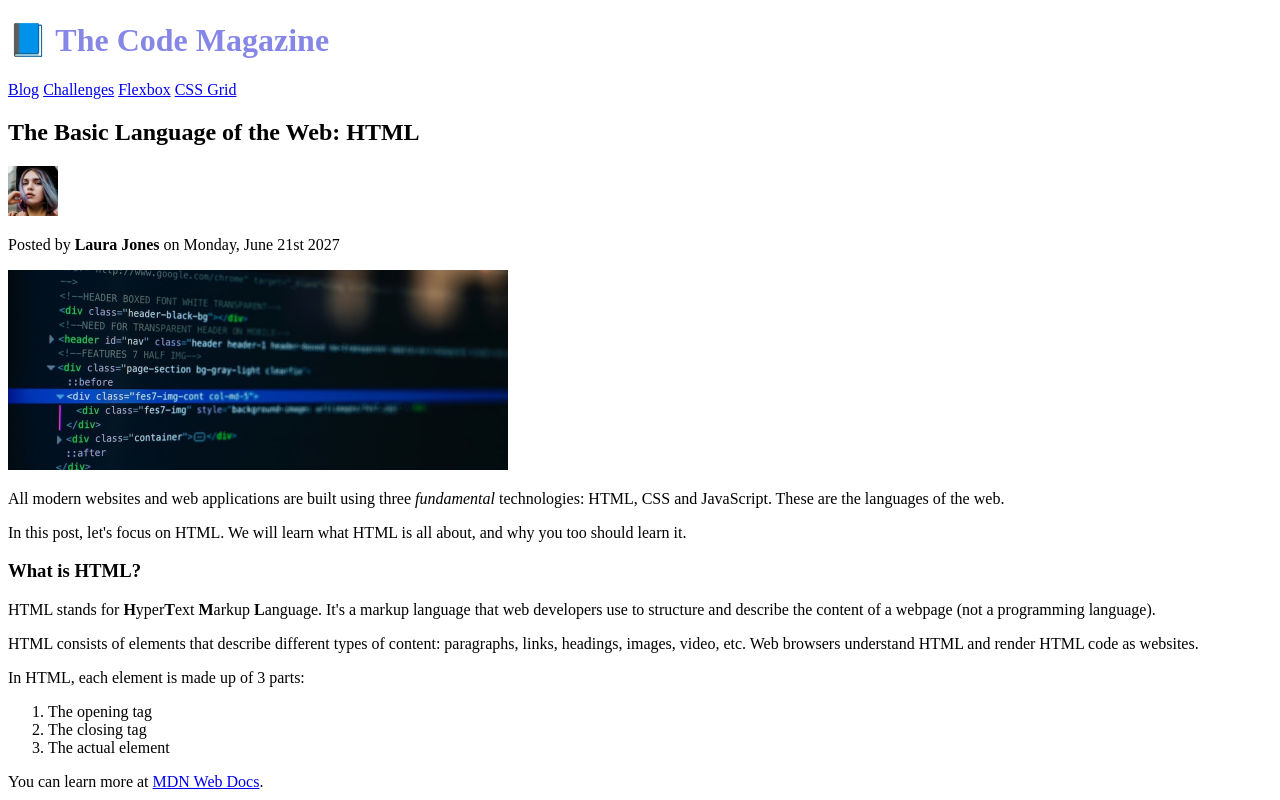
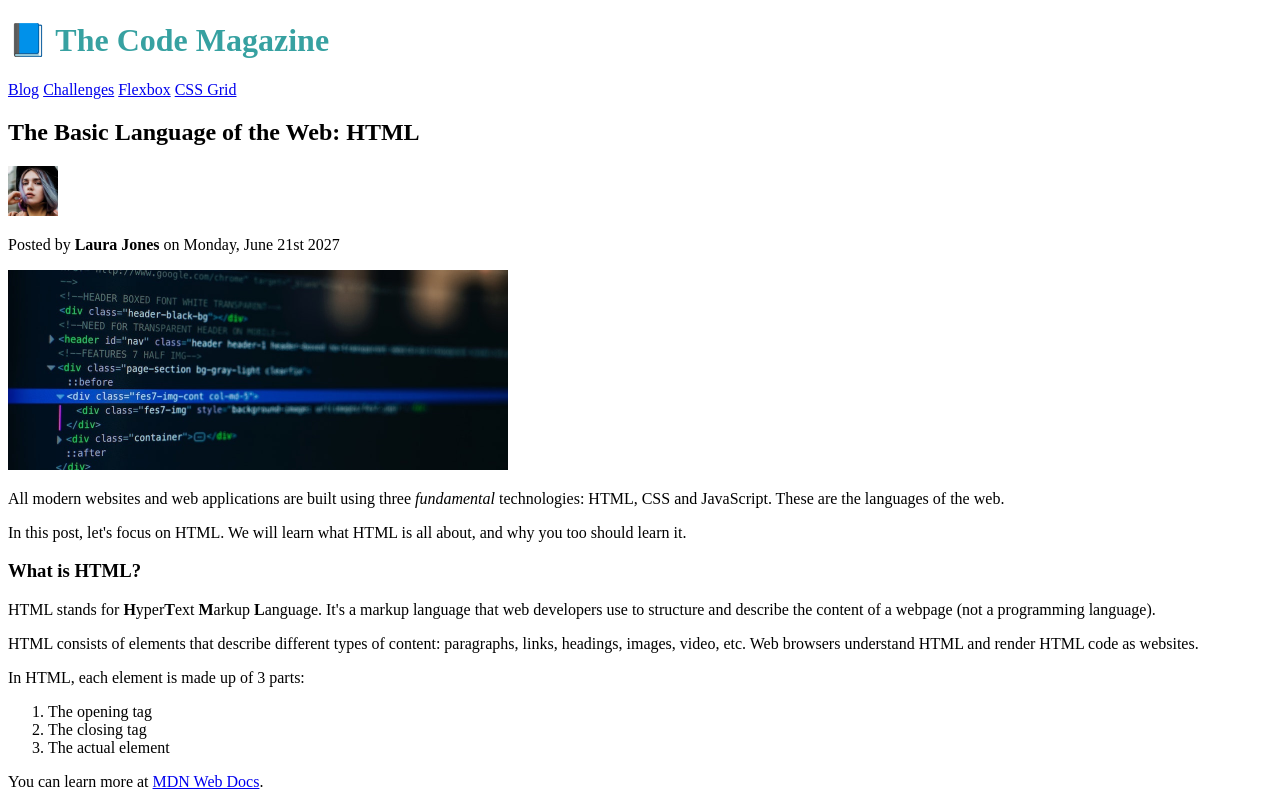
Before and after one commit to twishapatel4/HTML_CSS, a plain HTML site: page 03-CSS-Fundamentals/index.html in a window 1280 px wide. Shown: the top 800 px of the page. Drawn offline with Linux system fonts and the light colour scheme.

Commit message:
Feat: Internal CSS

```diff
--- a/03-CSS-Fundamentals/index.html
+++ b/03-CSS-Fundamentals/index.html
@@ -3,11 +3,16 @@
   <head>
     <meta charset="UTF-8" />
     <title>The Basic Language of the Web: HTML</title>
+    <style>
+      h1 {
+        color: rgb(55, 161, 161);
+      }
+    </style>
   </head>
 
   <body>
     <header>
-      <h1 style="color: rgb(134, 134, 230)">📘 The Code Magazine</h1>
+      <h1>📘 The Code Magazine</h1>
 
       <nav>
         <a href="blog.html">Blog</a>
```
